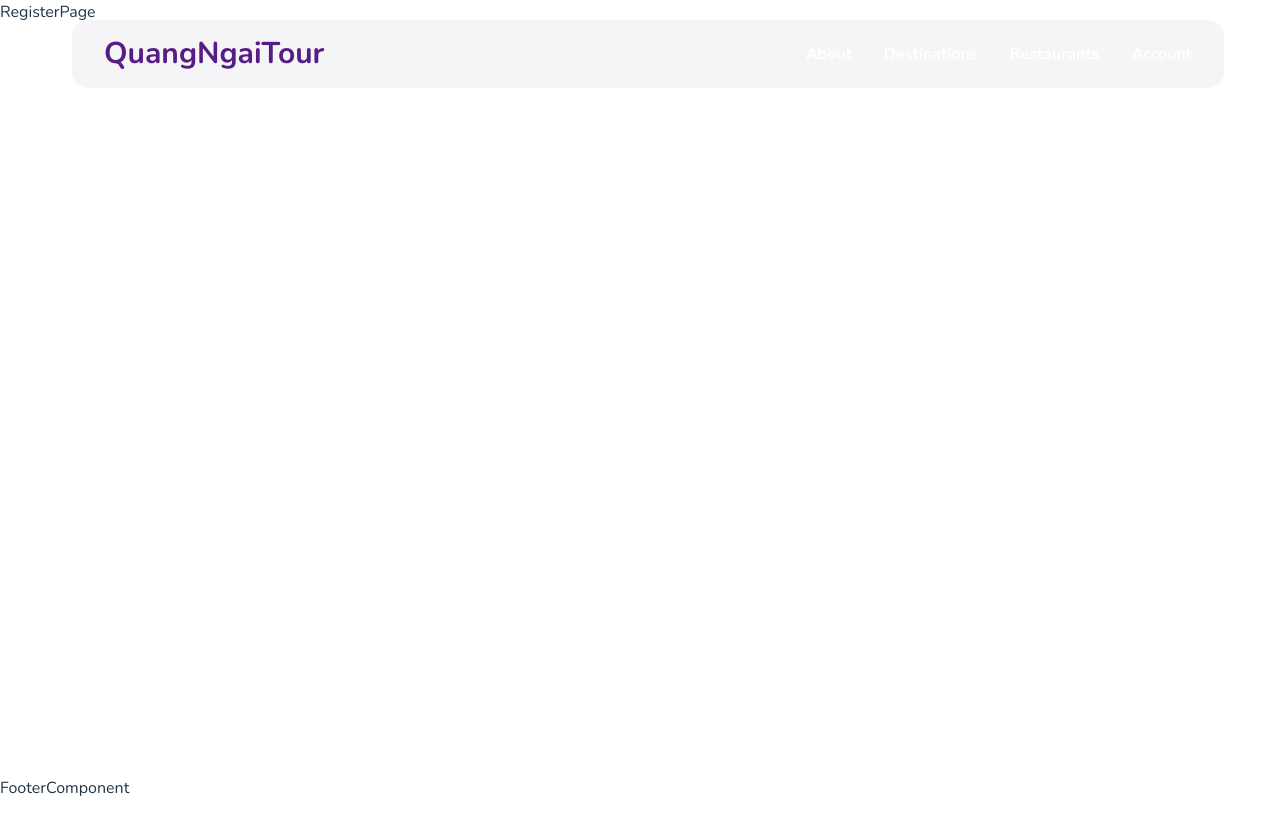
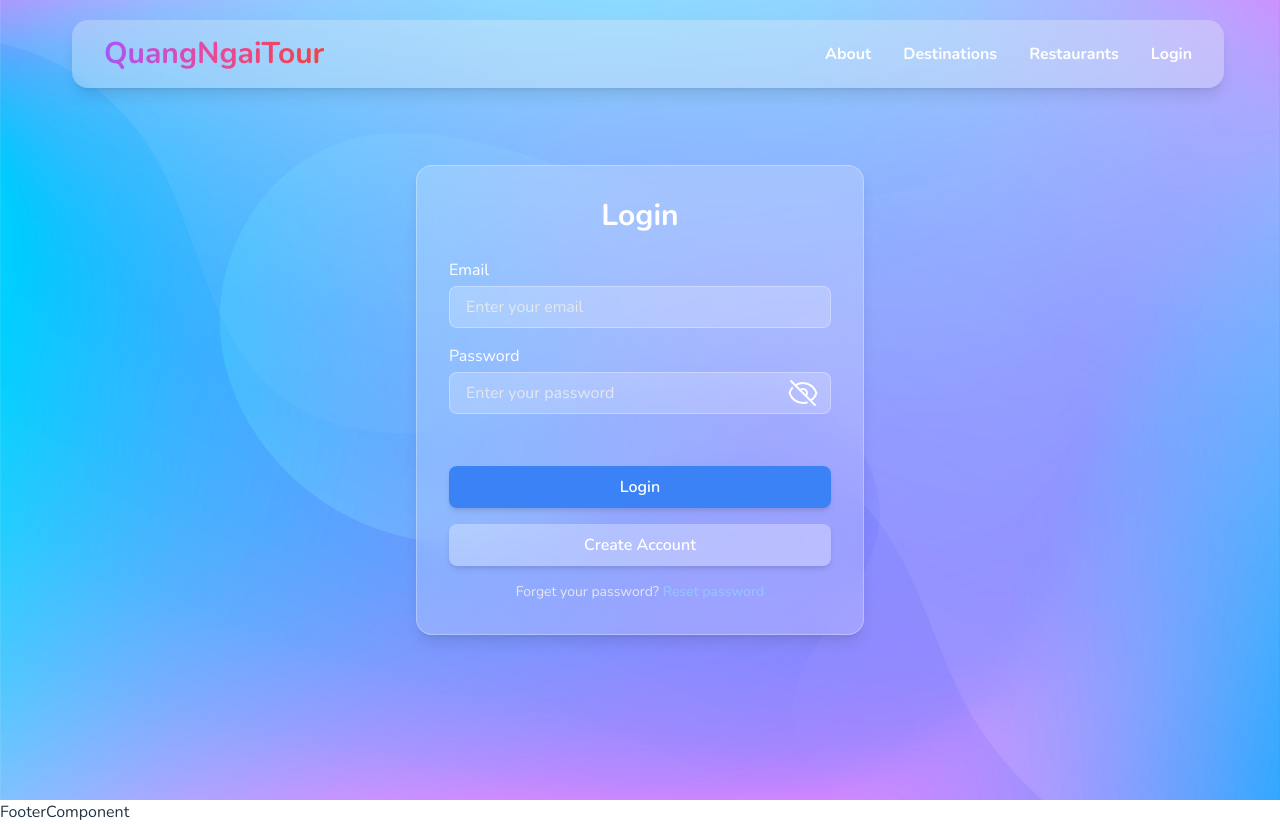
Before and after one commit to tuongioe/quangngaitour, a React (Vite) app: page /register in a window 1280 px wide. Before the commit the page ends 800 px from the top, so only its background shows below. Built offline with nearby package versions, Linux system fonts and the light colour scheme; no server answers.

Commit message:
login/logout function

```diff
--- a/src/components/HeaderComponent.jsx
+++ b/src/components/HeaderComponent.jsx
@@ -1,11 +1,13 @@
-import React from "react";
+import React, { useContext, useState } from "react";
 import "../assets/styles/HeaderComponent.css";
 import { Link, useNavigate } from "react-router-dom";
-import { useState } from "react";
+import { AuthContext } from "../context/AuthProvider"; // import context
 
 export default function HeaderComponent() {
   const navigate = useNavigate();
-  const [user, setUser] = useState(null); // ví dụ, thực tế sẽ lấy từ context hoặc redux
+  const { logout } = useContext(AuthContext);
+  const { user } = useContext(AuthContext); // lấy user từ context
+  const [showDropdown, setShowDropdown] = useState(false);
 
   const handleAccountClick = () => {
     if (user) {
@@ -14,16 +16,37 @@ export default function HeaderComponent() {
       navigate("/login");
     }
   };
+  const handleLogout = async () => {
+    try {
+      const res = await fetch("http://localhost:5001/api/auth/logout", {
+        method: "POST",
+        credentials: "include", // gửi cookie kèm
+        headers: {
+          "Content-Type": "application/json",
+        },
+      });
+
+      if (!res.ok) {
+        const data = await res.json();
+        throw new Error(data.message || "Logout failed");
+      }
+
+      // Xoá token localStorage nếu có
+      localStorage.removeItem("token");
+      logout();
+      navigate("/login");
+    } catch (err) {
+      console.error("Logout failed:", err.message);
+    }
+  };
+
   return (
     <div>
       <div className="w-full flex items-center justify-center fixed z-50 lg:ml-2">
-        <div className="lg:w-full max-w-6xl flex justify-between items-center bg-gray-200/40 backdrop-blur-md px-8 py-4 rounded-2xl mt-5">
+        <div className="lg:w-full max-w-6xl flex justify-between items-center bg-gray-100/30 shadow-lg backdrop-blur-md px-8 py-4 rounded-2xl mt-5">
           {/* Logo */}
-          <h1
-            className="lg:block hidden text-white text-2xl font-semibold cursor-pointer"
-            onClick={() => window.scrollTo({ top: 0, behavior: "smooth" })}
-          >
-            <span className="text-purple-900 text-3xl font-bold">
+          <h1 className="lg:block hidden text-white text-2xl font-semibold cursor-pointer">
+            <span className="text-3xl font-bold bg-gradient-to-r from-purple-500 via-pink-500 to-red-500 bg-clip-text text-transparent">
               QuangNgaiTour
             </span>
           </h1>
@@ -45,12 +68,36 @@ export default function HeaderComponent() {
             >
               Restaurants
             </Link>
-            <span
-              onClick={handleAccountClick}
-              className="text-white nav-link font-bold cursor-pointer"
+            <div
+              className="relative"
+              onMouseEnter={() => setShowDropdown(true)}
+              onMouseLeave={() => setShowDropdown(false)}
             >
-              Account
-            </span>
+              <span
+                onClick={handleAccountClick}
+                className="text-white nav-link font-bold cursor-pointer"
+              >
+                {user ? user.name || "Account" : "Login"}
+              </span>
+
+              {/* Dropdown khi hover */}
+              {user && showDropdown && (
+                <div className="absolute right-0 mt-2 w-40 bg-white rounded-lg shadow-lg py-2">
+                  <button
+                    onClick={() => navigate("/account")}
+                    className="block w-full text-left px-4 py-2 text-gray-700 hover:bg-gray-100"
+                  >
+                    Account
+                  </button>
+                  <button
+                    onClick={handleLogout}
+                    className="block w-full text-left px-4 py-2 text-red-500 hover:bg-gray-100"
+                  >
+                    Logout
+                  </button>
+                </div>
+              )}
+            </div>
           </nav>
         </div>
       </div>
--- /dev/null
+++ b/src/context/AuthProvider.jsx
@@ -0,0 +1,49 @@
+import { useState, useEffect } from "react";
+import { createContext } from "react";
+
+const AuthContext = createContext();
+
+function AuthProvider({ children }) {
+  const [user, setUser] = useState(null); // Lưu thông tin user
+  const [token, setToken] = useState(localStorage.getItem("token") || null);
+
+  // Nếu có token thì call API lấy thông tin user
+  useEffect(() => {
+    if (token) {
+      fetch("http://localhost:5001/api/auth/me", {
+        headers: {
+          Authorization: `Bearer ${token}`,
+        },
+      })
+        .then((res) => res.json())
+        .then((data) => {
+          if (data?.user) {
+            setUser(data.user);
+          }
+        })
+        .catch(() => {
+          logout();
+        });
+    }
+  }, [token]);
+
+  const login = (token, userData) => {
+    localStorage.setItem("token", token);
+    setToken(token);
+    setUser(userData);
+  };
+
+  const logout = () => {
+    localStorage.removeItem("token");
+    setToken(null);
+    setUser(null);
+  };
+
+  return (
+    <AuthContext.Provider value={{ user, token, login, logout }}>
+      {children}
+    </AuthContext.Provider>
+  );
+}
+
+export { AuthContext, AuthProvider };
--- /dev/null
+++ b/src/context/PlacesProvider.jsx
@@ -0,0 +1,38 @@
+// src/context/PlacesContext.jsx
+import { useState, useEffect } from "react";
+import { createContext } from "react";
+
+const PlacesContext = createContext();
+
+export function PlacesProvider({ children }) {
+  const [places, setPlaces] = useState([]);
+  const [loading, setLoading] = useState(false);
+
+  const fetchPlaces = async (category) => {
+    setLoading(true);
+    try {
+      const res = await fetch(
+        `http://localhost:5001/api/places${
+          category ? "?category=" + category : ""
+        }`
+      );
+      const data = await res.json();
+      setPlaces(data);
+    } catch (err) {
+      console.error("Error fetching places:", err);
+    } finally {
+      setLoading(false);
+    }
+  };
+
+  // Lấy dữ liệu ban đầu
+  useEffect(() => {
+    fetchPlaces();
+  }, []);
+
+  return (
+    <PlacesContext.Provider value={{ places, loading, fetchPlaces }}>
+      {children}
+    </PlacesContext.Provider>
+  );
+}
--- a/src/main.jsx
+++ b/src/main.jsx
@@ -2,9 +2,12 @@ import { StrictMode } from "react";
 import { createRoot } from "react-dom/client";
 import "./index.css";
 import App from "./App.jsx";
+import { AppProviders } from "./context/index.jsx";
 
 createRoot(document.getElementById("root")).render(
   <StrictMode>
-    <App />
+    <AppProviders>
+      <App />
+    </AppProviders>
   </StrictMode>
 );
--- a/src/pages/LoginPage.jsx
+++ b/src/pages/LoginPage.jsx
@@ -1,14 +1,18 @@
-import { useState } from "react";
+import { useState, useContext } from "react";
 import BlueBackground from "../assets/img/BlueBackground.jpg";
 import { EyeIcon, EyeSlashIcon } from "@heroicons/react/24/outline";
 import toast from "react-hot-toast";
+import { useNavigate } from "react-router-dom";
+import { AuthContext } from "../context/AuthProvider";
 
 export default function LoginPage() {
   const [showPassword, setShowPassword] = useState(false);
   const [email, setEmail] = useState("");
   const [password, setPassword] = useState("");
   const [error, setError] = useState("");
+  const { login } = useContext(AuthContext);
   const [loading, setLoading] = useState(false);
+  const navigate = useNavigate();
 
   const handleSubmit = async (e) => {
     e.preventDefault();
@@ -17,29 +21,28 @@ export default function LoginPage() {
     try {
       const res = await fetch("http://localhost:5001/api/auth/login", {
         method: "POST",
-        headers: {
-          "Content-Type": "application/json",
-        },
+        headers: { "Content-Type": "application/json" },
         body: JSON.stringify({ email, password }),
       });
 
       const data = await res.json();
 
-      if (!res.ok) {
-        throw new Error(data.message || "Login failed");
-      }
+      if (!res.ok) throw new Error(data.message || "Login failed");
 
-      localStorage.setItem("token", data.token);
+      // ✅ gọi login trong context, sẽ tự set token + user
+      login(data.token, data.user);
 
       toast.success("Login thành công!");
-      setError("");
-      // navigate("/account"); nếu bạn dùng react-router
+      navigate("/account");
     } catch (err) {
       setError(err.message);
+      toast.error(err.message);
+      console.error("Login error:", error);
     } finally {
       setLoading(false);
     }
   };
+
   return (
     <div
       className="h-screen w-screen flex items-center justify-center"
@@ -54,6 +57,7 @@ export default function LoginPage() {
           Login
         </h1>
 
+        {/* ✅ bọc luôn nút login trong form */}
         <form className="space-y-4" onSubmit={handleSubmit}>
           {/* Email */}
           <div>
@@ -92,13 +96,8 @@ export default function LoginPage() {
               </i>
             </div>
           </div>
-
-          {/* Error */}
-          <div className="min-h-[20px]">
-            {error && <p className="text-red-400 text-sm">{error}</p>}
-          </div>
-
-          {/* Nút Login */}
+          <div></div>
+          {/* ✅ nút Login để trong form */}
           <button
             type="submit"
             disabled={loading}
@@ -106,15 +105,18 @@ export default function LoginPage() {
           >
             {loading ? "Loading..." : "Login"}
           </button>
+        </form>
 
+        <div className="">
           {/* Nút Create Account */}
           <button
+            onClick={() => navigate("/register")}
             type="button"
-            className="w-full py-2 rounded-lg bg-white/30 hover:bg-white/40 transition text-white font-semibold shadow-md"
+            className="w-full py-2 mt-4 rounded-lg bg-white/30 hover:bg-white/40 transition text-white font-semibold shadow-md"
           >
             Create Account
           </button>
-        </form>
+        </div>
 
         <p className="text-center text-sm text-gray-200 mt-4">
           Forget your password?{" "}
--- a/src/pages/RegisterPage.jsx
+++ b/src/pages/RegisterPage.jsx
@@ -1,5 +1,128 @@
-import React from "react";
+import { useState } from "react";
+import BlueBackground from "../assets/img/BlueBackground.jpg";
+import { EyeIcon, EyeSlashIcon } from "@heroicons/react/24/outline";
+import toast from "react-hot-toast";
 
-export default function RegisterPage() {
-  return <div>RegisterPage</div>;
+export default function LoginPage() {
+  const [showPassword, setShowPassword] = useState(false);
+  const [email, setEmail] = useState("");
+  const [password, setPassword] = useState("");
+  const [error, setError] = useState("");
+  const [loading, setLoading] = useState(false);
+
+  const handleSubmit = async (e) => {
+    e.preventDefault();
+    setLoading(true);
+
+    try {
+      const res = await fetch("http://localhost:5001/api/auth/login", {
+        method: "POST",
+        headers: {
+          "Content-Type": "application/json",
+        },
+        body: JSON.stringify({ email, password }),
+      });
+
+      const data = await res.json();
+
+      if (!res.ok) {
+        throw new Error(data.message || "Login failed");
+      }
+
+      localStorage.setItem("token", data.token);
+
+      toast.success("Login thành công!");
+      setError("");
+      // navigate("/account"); nếu bạn dùng react-router
+    } catch (err) {
+      setError(err.message);
+    } finally {
+      setLoading(false);
+    }
+  };
+  return (
+    <div
+      className="h-screen w-screen flex items-center justify-center"
+      style={{
+        backgroundImage: `url(${BlueBackground})`,
+        backgroundSize: "cover",
+        backgroundPosition: "center",
+      }}
+    >
+      <div className="bg-white/20 backdrop-blur-lg border border-white/30 shadow-lg rounded-2xl p-8 lg:w-full max-w-md">
+        <h1 className="text-3xl font-bold text-center text-white mb-6">
+          Login
+        </h1>
+
+        <form className="space-y-4" onSubmit={handleSubmit}>
+          {/* Email */}
+          <div>
+            <label className="block text-white mb-1">Email</label>
+            <input
+              type="email"
+              placeholder="Enter your email"
+              value={email}
+              onChange={(e) => setEmail(e.target.value)}
+              className="w-full px-4 py-2 rounded-lg bg-white/20 border border-white/30 text-white placeholder-gray-200 focus:outline-none focus:ring-2 focus:ring-blue-400"
+              required
+            />
+          </div>
+
+          {/* Password */}
+          <div>
+            <label className="block text-white mb-1">Password</label>
+            <div className="relative">
+              <input
+                type={showPassword ? "text" : "password"}
+                placeholder="Enter your password"
+                value={password}
+                onChange={(e) => setPassword(e.target.value)}
+                className="w-full px-4 py-2 rounded-lg bg-white/20 border border-white/30 text-white placeholder-gray-200 focus:outline-none focus:ring-2 focus:ring-blue-400"
+                required
+              />
+              <i
+                className="absolute right-3 top-1/2 -translate-y-1/2 text-white cursor-pointer"
+                onClick={() => setShowPassword(!showPassword)}
+              >
+                {showPassword ? (
+                  <EyeIcon className="h-8 w-8" />
+                ) : (
+                  <EyeSlashIcon className="h-8 w-8" />
+                )}
+              </i>
+            </div>
+          </div>
+
+          {/* Error */}
+          <div className="min-h-[20px]">
+            {error && <p className="text-red-400 text-sm">{error}</p>}
+          </div>
+
+          {/* Nút Login */}
+          <button
+            type="submit"
+            disabled={loading}
+            className="w-full py-2 rounded-lg bg-blue-500 hover:bg-blue-600 transition text-white font-semibold shadow-md disabled:opacity-50"
+          >
+            {loading ? "Loading..." : "Login"}
+          </button>
+
+          {/* Nút Create Account */}
+          <button
+            type="button"
+            className="w-full py-2 rounded-lg bg-white/30 hover:bg-white/40 transition text-white font-semibold shadow-md"
+          >
+            Create Account
+          </button>
+        </form>
+
+        <p className="text-center text-sm text-gray-200 mt-4">
+          Forget your password?{" "}
+          <a href="#" className="text-blue-300 hover:underline">
+            Reset password
+          </a>
+        </p>
+      </div>
+    </div>
+  );
 }
```
Also changed, not shown: src/context/index.jsx (added, +10 -0 lines).
